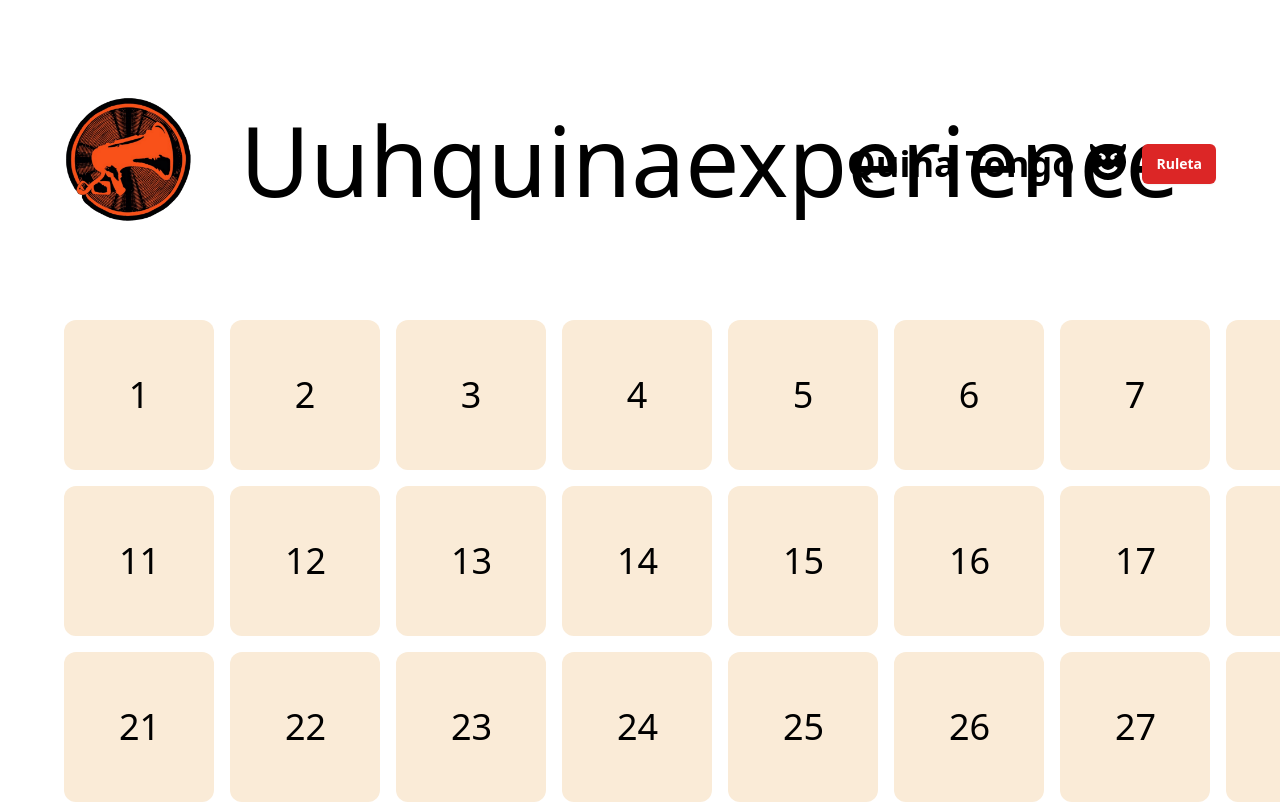
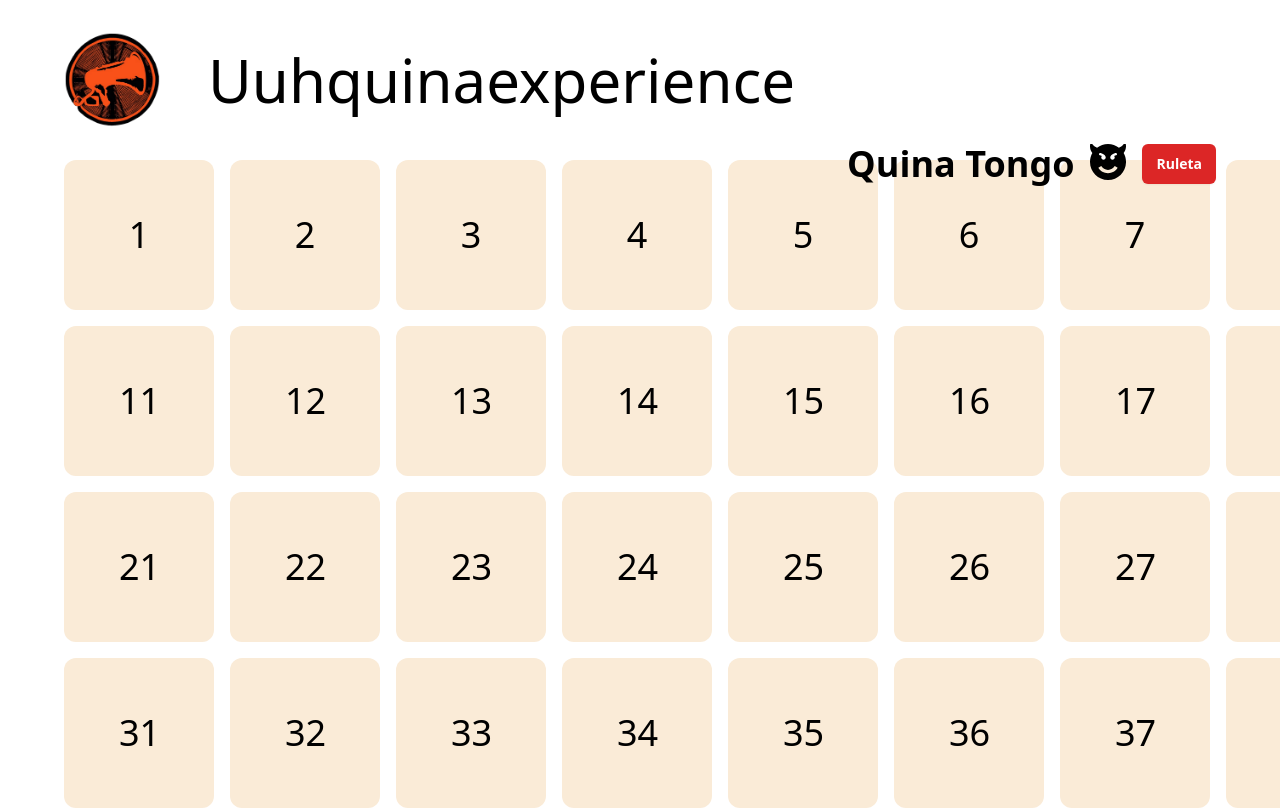
Before and after one commit to gidina/quinaexperience, a React (Vite) app: page /quinaexperience/tongo in a window 1280 px wide. Shown: the top 808 px of the page. Built offline with nearby package versions, Linux system fonts and the light colour scheme.

Commit message:
Update Header.tsx

```diff
--- a/src/components/Header.tsx
+++ b/src/components/Header.tsx
@@ -4,11 +4,11 @@ import uuhquexunguLogo from "/uuhquexungu-logo.png";
 
 const Header = () => {
   return (
-    <div className="flex items-center gap-12 py-24">
+    <div className="flex items-center gap-12 py-8">
       <Link to="/">
-        <img src={uuhquexunguLogo} alt="Uuhquexungu logotip" className="h-32 transition-transform hover:scale-125 hover:cursor-pointer" />
+        <img src={uuhquexunguLogo} alt="Uuhquexungu logotip" className="h-24 transition-transform hover:scale-125 hover:cursor-pointer" />
       </Link>
-      <h1 className="text-8xl">Uuhquinaexperience</h1>
+      <h1 className="text-6xl">Uuhquinaexperience</h1>
     </div>
   );
 };
```
